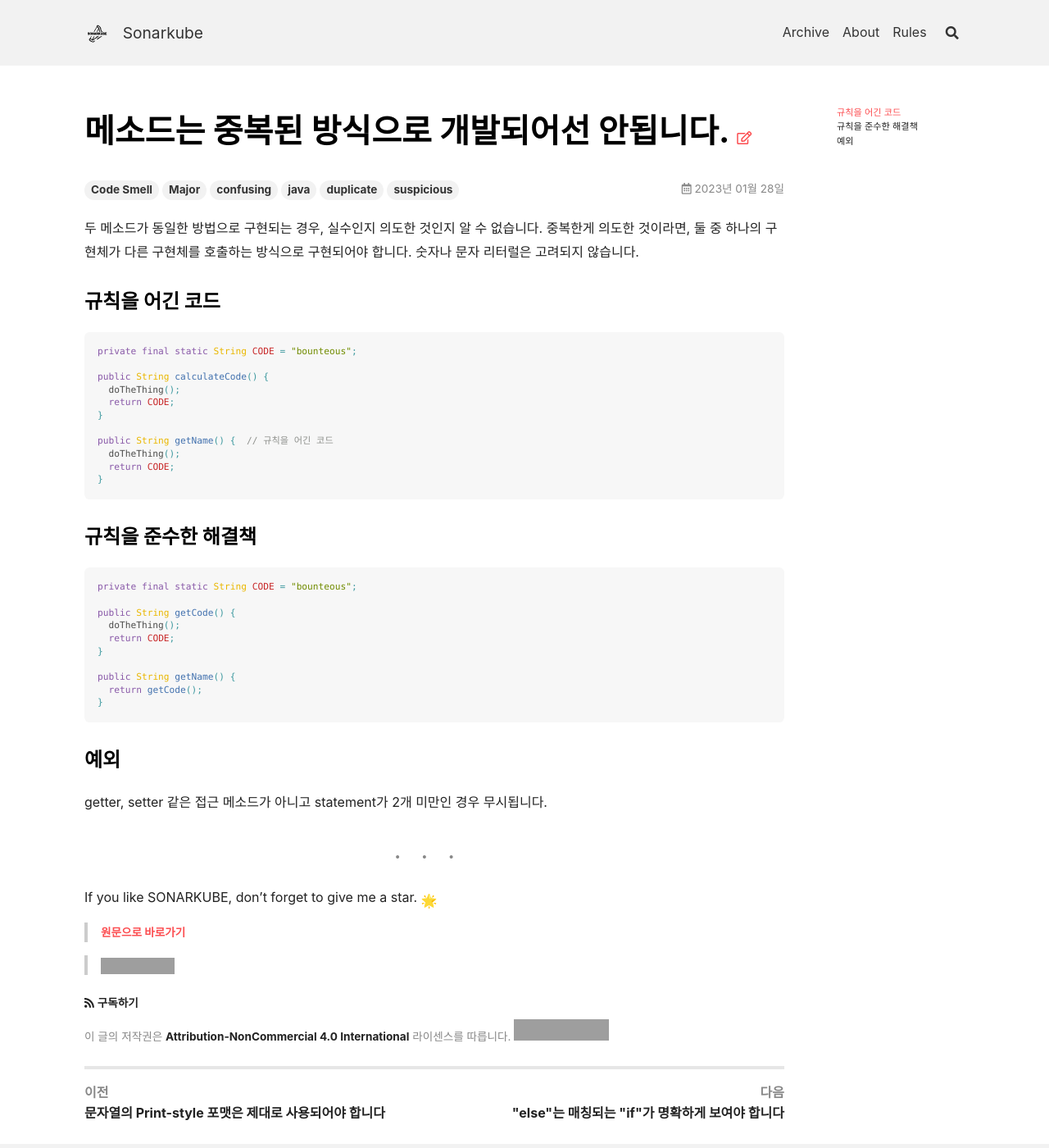
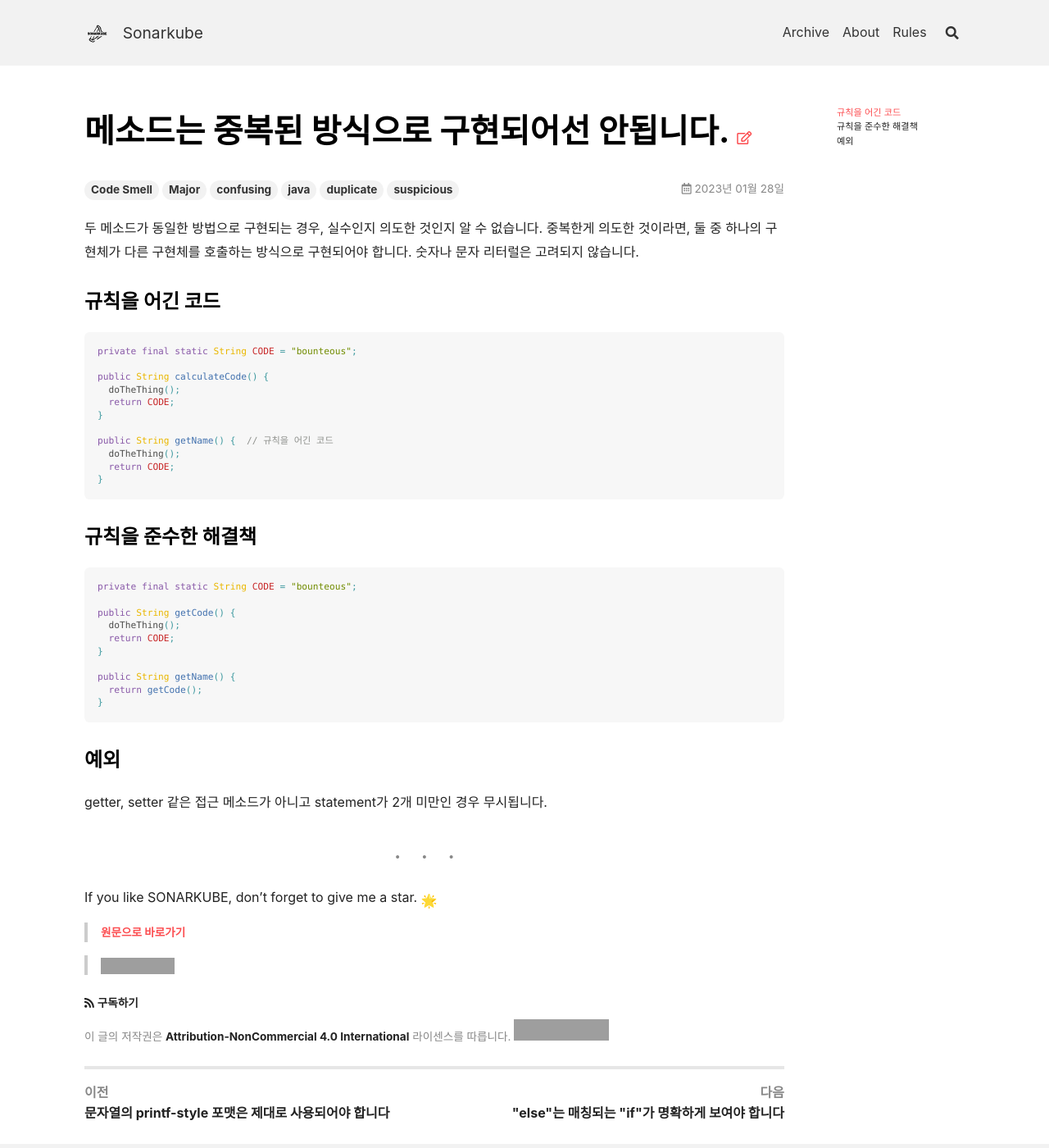
Before and after one commit to kantabile/sonarkube, a Jekyll site: the page built from _posts/java/2023-01-28-RSPEC-4144.md, in a window 1280 px wide and 1400 px high. Shown: the whole window at 82% size. Built offline with Jekyll 4.4.1, drawn with Linux system fonts in a browser that asks for light colours; nearby versions of some CDN libraries; emoji names are drawn with the system emoji font; grey boxes are pictures that could not be loaded.

Commit message:
fix: 리뷰 반영 thx. isangu

```diff
--- a/_posts/java/2023-01-28-RSPEC-3457.md
+++ b/_posts/java/2023-01-28-RSPEC-3457.md
@@ -1,5 +1,5 @@
 ---
-title: "문자열의 Print-style 포맷은 제대로 사용되어야 합니다"
+title: "문자열의 printf-style 포맷은 제대로 사용되어야 합니다"
 tags:
   - Code Smell
   - Major
--- a/_posts/java/2023-01-28-RSPEC-4144.md
+++ b/_posts/java/2023-01-28-RSPEC-4144.md
@@ -1,5 +1,5 @@
 ---
-title: "메소드는 중복된 방식으로 개발되어선 안됩니다."
+title: "메소드는 중복된 방식으로 구현되어선 안됩니다."
 tags:
   - Code Smell
   - Major
```
